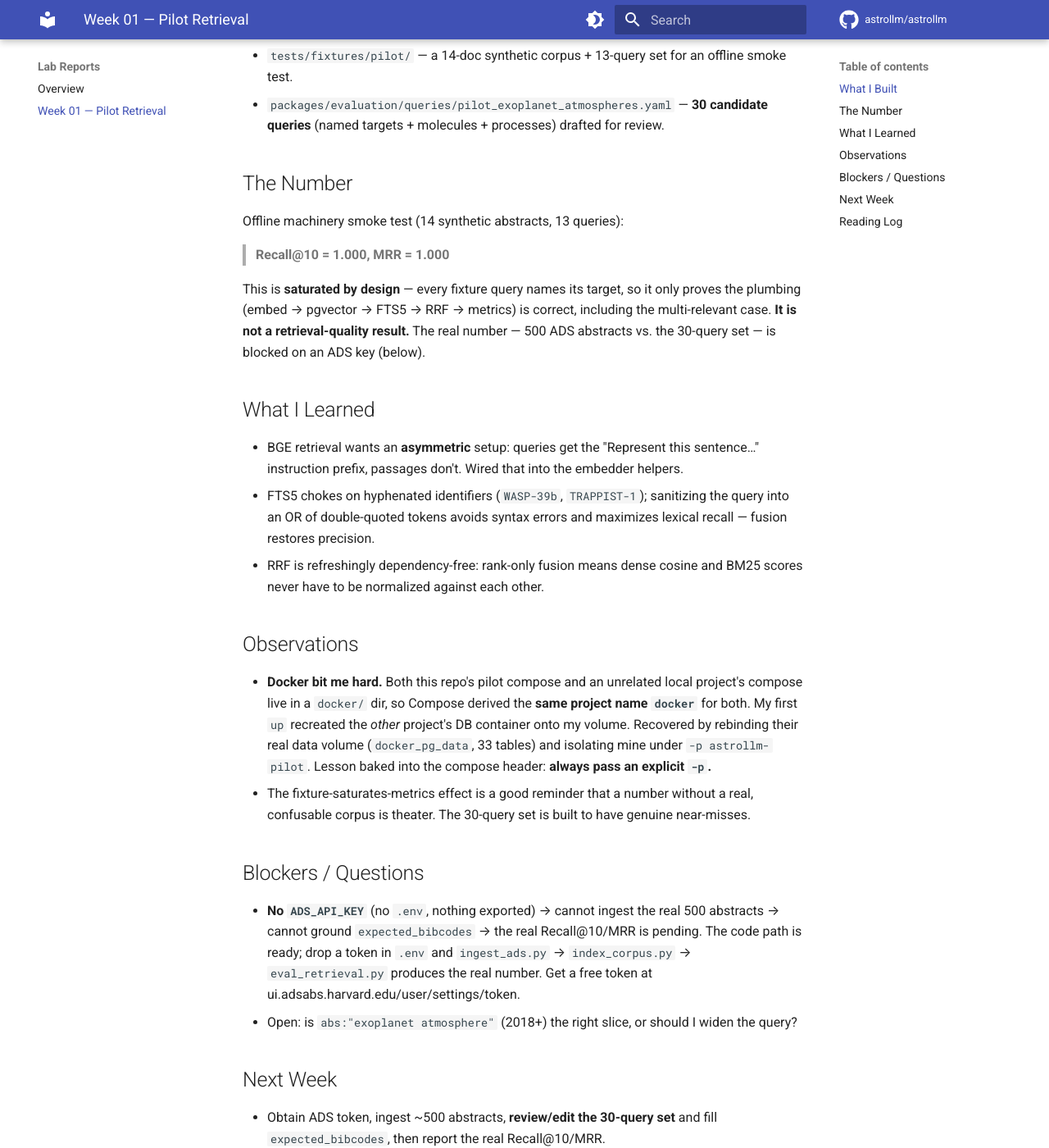
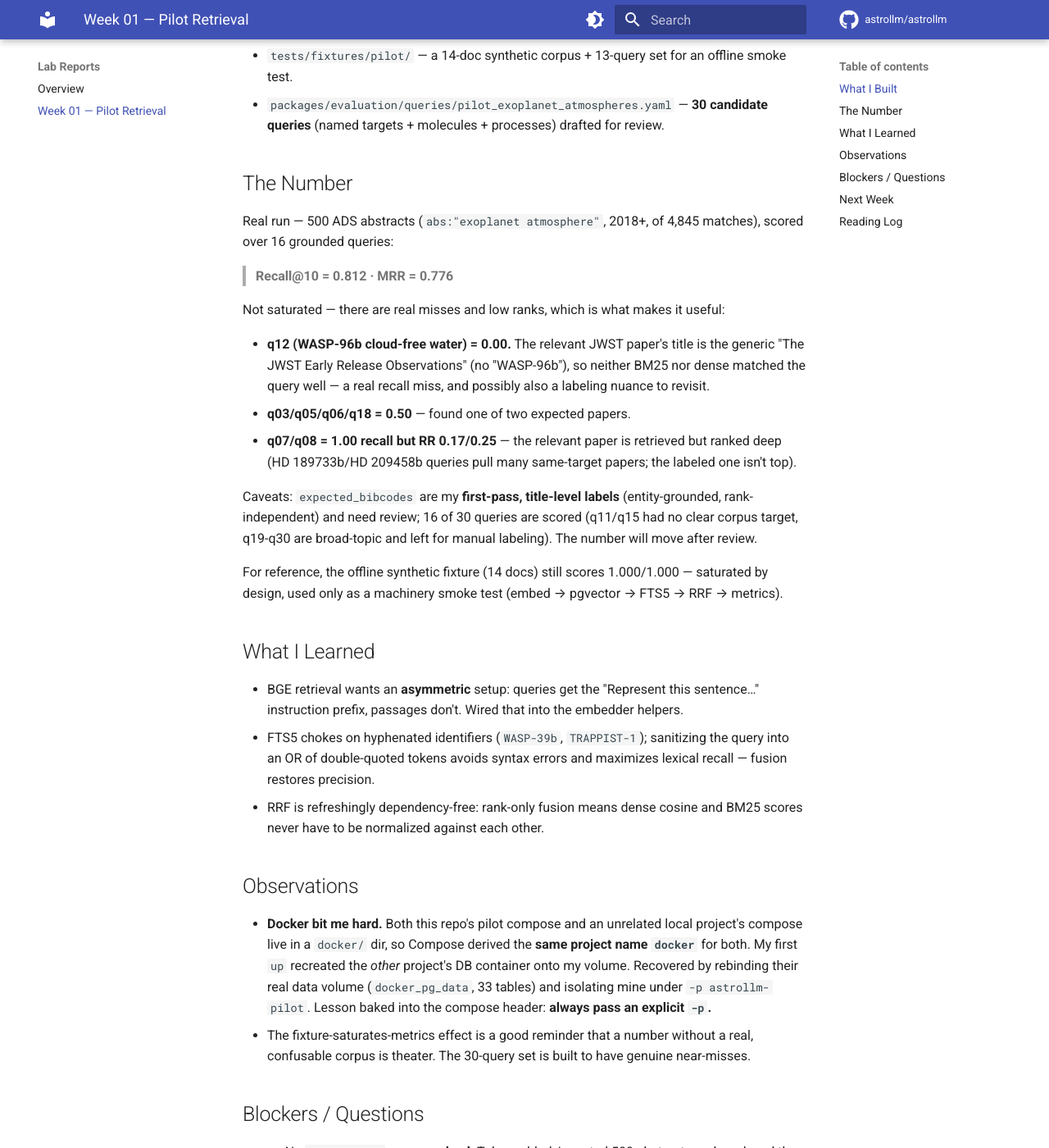
Before and after one commit to astrollm/astrollm, an MkDocs documentation site: the page built from docs/lab/week-01.md, in a window 1280 px wide and 1400 px high, scrolled down 652 px. Shown: the whole window at 82% size. Built offline with MkDocs 1.6.1 and Material for MkDocs 9.7.7, drawn with Linux system fonts in a browser that asks for light colours; comment, search, counter and statistics services are not loaded; some of the changed text lies outside the part shown.

Commit message:
feat(pilot): real run — 500 ADS abstracts, Recall@10=0.812 MRR=0.776
Ran the full pipeline against real data now that an ADS key is available:
ingest 500 exoplanet-atmosphere abstracts (of 4,845 ADS matches, 2018+) ->
index into pgvector + FTS5 -> hybrid RRF retrieval -> eval.

Grounded 16 of the 30 candidate queries with first-pass, title-level relevance
labels (found by entity name, independent of the ranker, so misses are real) and
verified every bibcode is in the corpus. Result over the 16 scored queries:
Recall@10 = 0.812, MRR = 0.776 — not saturated (e.g. q12 WASP-96b misses at 0.00;
q07/q08 retrieved but ranked deep). Remaining 14 queries left empty for review
(q11/q15 no clear corpus target; q19-q30 broad-topic).

Updated docs/lab/week-01.md with the real number, the per-query misses, and the
labeling caveat. Raw corpus + FTS db stay gitignored under data/.

Co-Authored-By: Claude Opus 4.8 (1M context) <noreply@anthropic.com>

```diff
--- a/docs/lab/week-01.md
+++ b/docs/lab/week-01.md
@@ -23,14 +23,26 @@ The end-to-end pilot retrieval pipeline (`feat/pilot-retrieval`), deliberately m
 
 ## The Number
 
-Offline machinery smoke test (14 synthetic abstracts, 13 queries):
+Real run — 500 ADS abstracts (`abs:"exoplanet atmosphere"`, 2018+, of 4,845 matches), scored
+over 16 grounded queries:
 
-> **Recall@10 = 1.000, MRR = 1.000**
+> **Recall@10 = 0.812 · MRR = 0.776**
 
-This is **saturated by design** — every fixture query names its target, so it only proves the
-plumbing (embed → pgvector → FTS5 → RRF → metrics) is correct, including the multi-relevant
-case. **It is not a retrieval-quality result.** The real number — 500 ADS abstracts vs. the
-30-query set — is blocked on an ADS key (below).
+Not saturated — there are real misses and low ranks, which is what makes it useful:
+
+- **q12 (WASP-96b cloud-free water) = 0.00.** The relevant JWST paper's title is the generic
+  "The JWST Early Release Observations" (no "WASP-96b"), so neither BM25 nor dense matched the
+  query well — a real recall miss, and possibly also a labeling nuance to revisit.
+- **q03/q05/q06/q18 = 0.50** — found one of two expected papers.
+- **q07/q08 = 1.00 recall but RR 0.17/0.25** — the relevant paper is retrieved but ranked deep
+  (HD 189733b/HD 209458b queries pull many same-target papers; the labeled one isn't top).
+
+Caveats: `expected_bibcodes` are my **first-pass, title-level labels** (entity-grounded,
+rank-independent) and need review; 16 of 30 queries are scored (q11/q15 had no clear corpus
+target, q19-q30 are broad-topic and left for manual labeling). The number will move after review.
+
+For reference, the offline synthetic fixture (14 docs) still scores 1.000/1.000 — saturated by
+design, used only as a machinery smoke test (embed → pgvector → FTS5 → RRF → metrics).
 
 ## What I Learned
 
@@ -54,11 +66,15 @@ case. **It is not a retrieval-quality result.** The real number — 500 ADS abst
 
 ## Blockers / Questions
 
-- **No `ADS_API_KEY`** (no `.env`, nothing exported) → cannot ingest the real 500 abstracts →
-  cannot ground `expected_bibcodes` → the real Recall@10/MRR is pending. The code path is
-  ready; drop a token in `.env` and `ingest_ads.py` → `index_corpus.py` → `eval_retrieval.py`
-  produces the real number. Get a free token at ui.adsabs.harvard.edu/user/settings/token.
+- ~~No `ADS_API_KEY`~~ — **resolved.** Token added; ingested 500 abstracts and produced the
+  real number above. End-to-end path confirmed: `ingest_ads.py` → `index_corpus.py` →
+  `eval_retrieval.py`.
+- **Needs review:** the first-pass `expected_bibcodes` labels (esp. q12's 0.00 — is the generic
+  "JWST Early Release Observations" paper the right WASP-96b target, or is there a better one?),
+  and labeling the 14 unscored queries (q11, q15, q19-q30).
 - Open: is `abs:"exoplanet atmosphere"` (2018+) the right slice, or should I widen the query?
+  Several famous targets' canonical papers (HD 189733b sodium, WASP-121b inversion) predate 2018
+  and so aren't in the corpus.
 
 ## Next Week
 
```
Also changed, not shown: docs/lab/index.md (+1 -1 lines), 1 other file.
